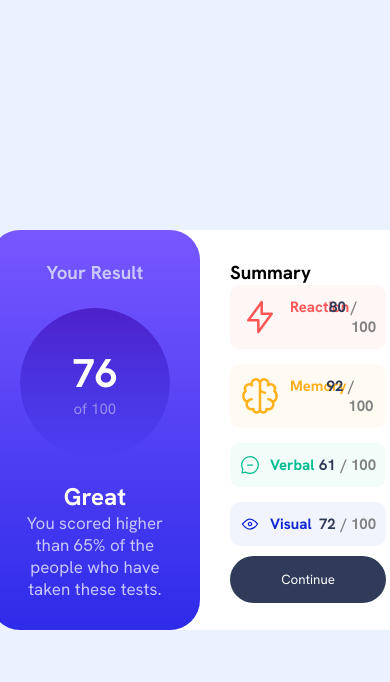
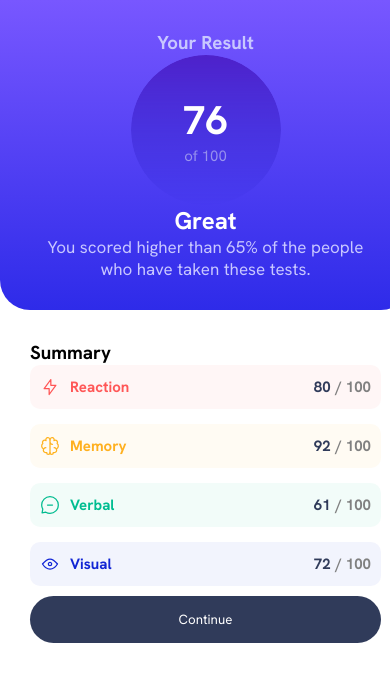
Before and after one commit to aisyahhannes/results-summary-frontend-mentor, a plain HTML site: page index.html in a window 390 px wide. Shown: the top 682 px of the page. Drawn offline with Linux system fonts and the light colour scheme.

Commit message:
Add responsiveness

```diff
--- a/styles.css
+++ b/styles.css
@@ -138,7 +138,6 @@ section {
     margin-right: 5px;
 }
 
-
 article {
     display: flex;
     justify-content: space-between;
@@ -210,3 +209,24 @@ button {
 button:hover {
     background-image: linear-gradient(to bottom, var(--light-slate-blue), var(--light-royal-blue));
 }
+
+@media (max-width: 600px) {
+    body {
+        margin: 0;
+        background-color: var(--white);
+    }
+
+    main {
+        width: 100%;
+        height: 100%;
+        flex-direction: column;
+    }
+
+    section {
+        width: 90%;
+    }
+
+    .result {
+        border-radius: 0px 0px 30px 30px;
+    }
+}
```
